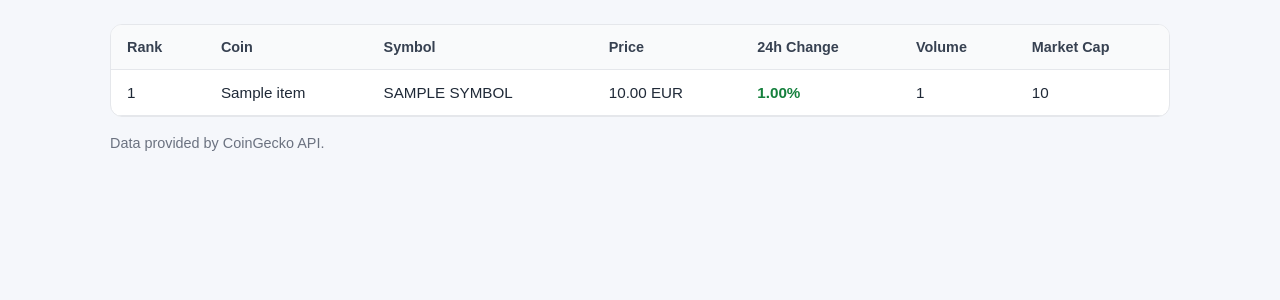
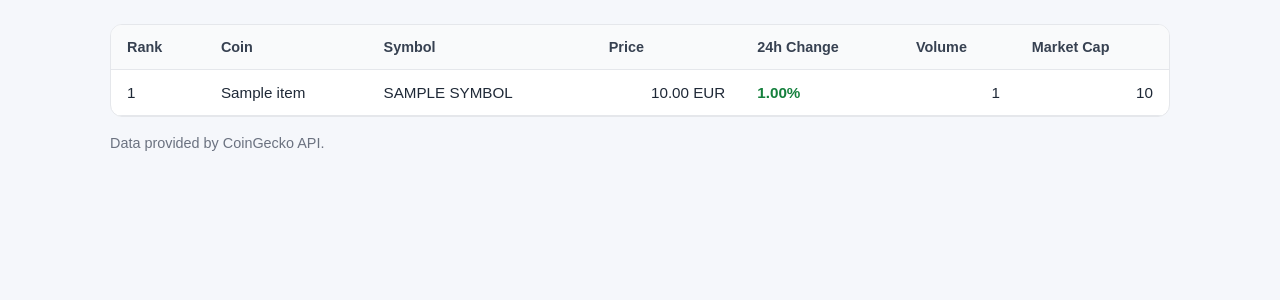
Before and after one commit to miroslavg111/crypto-coinGecko, a Flask app: page / in a window 1280 px wide. Shown: the part 218-518 px from the top of the page. Run offline with Flask 3, Linux system fonts and the light colour scheme.

Commit message:
Refactor align-right class to coins-table context

```diff
--- a/static/style.css
+++ b/static/style.css
@@ -119,7 +119,7 @@ body {
     font-size: 0.95rem;
 }
 
-.align-right {
+.coins-table td.align-right {
     text-align: right;
 }
 
```
